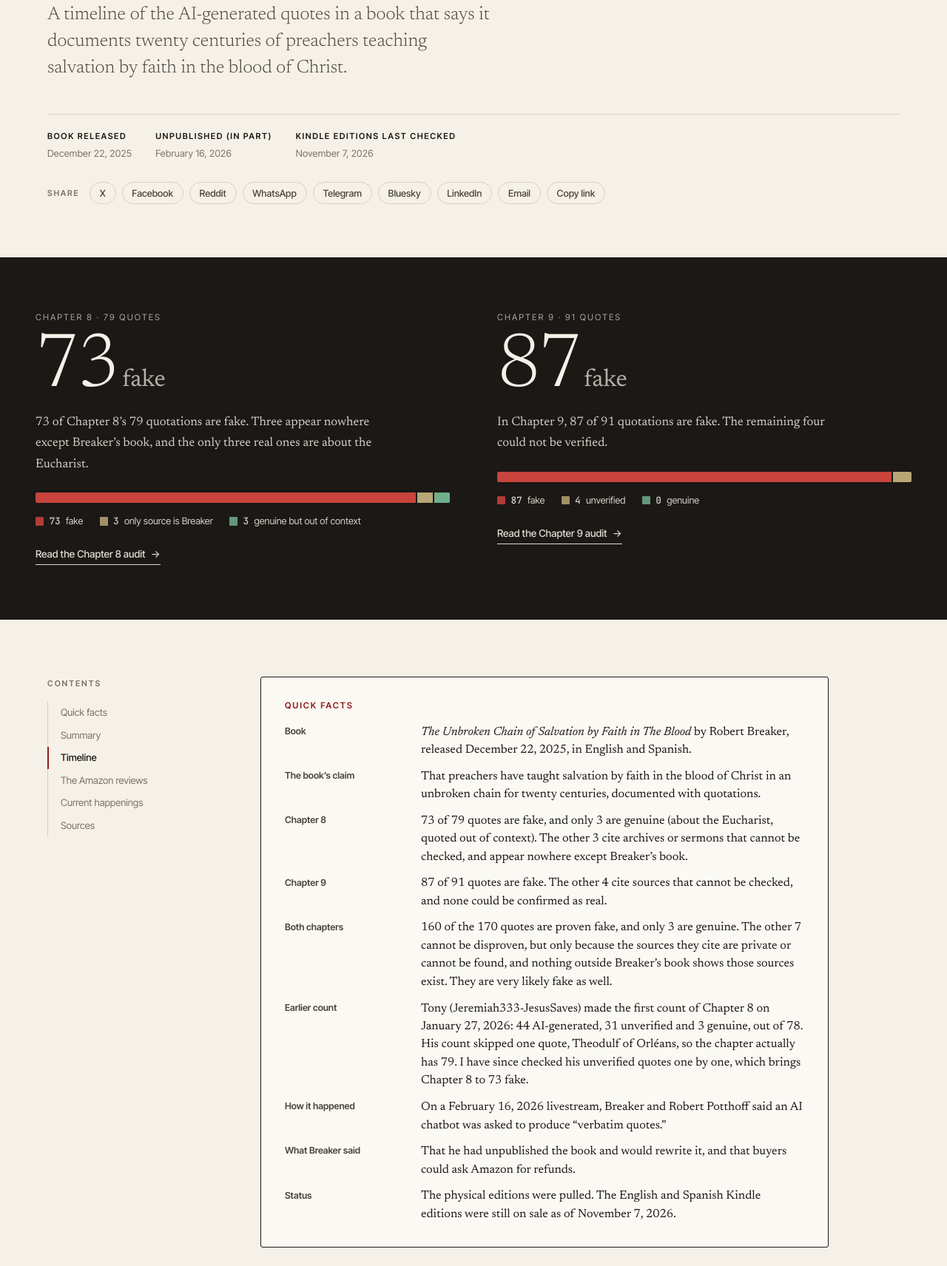
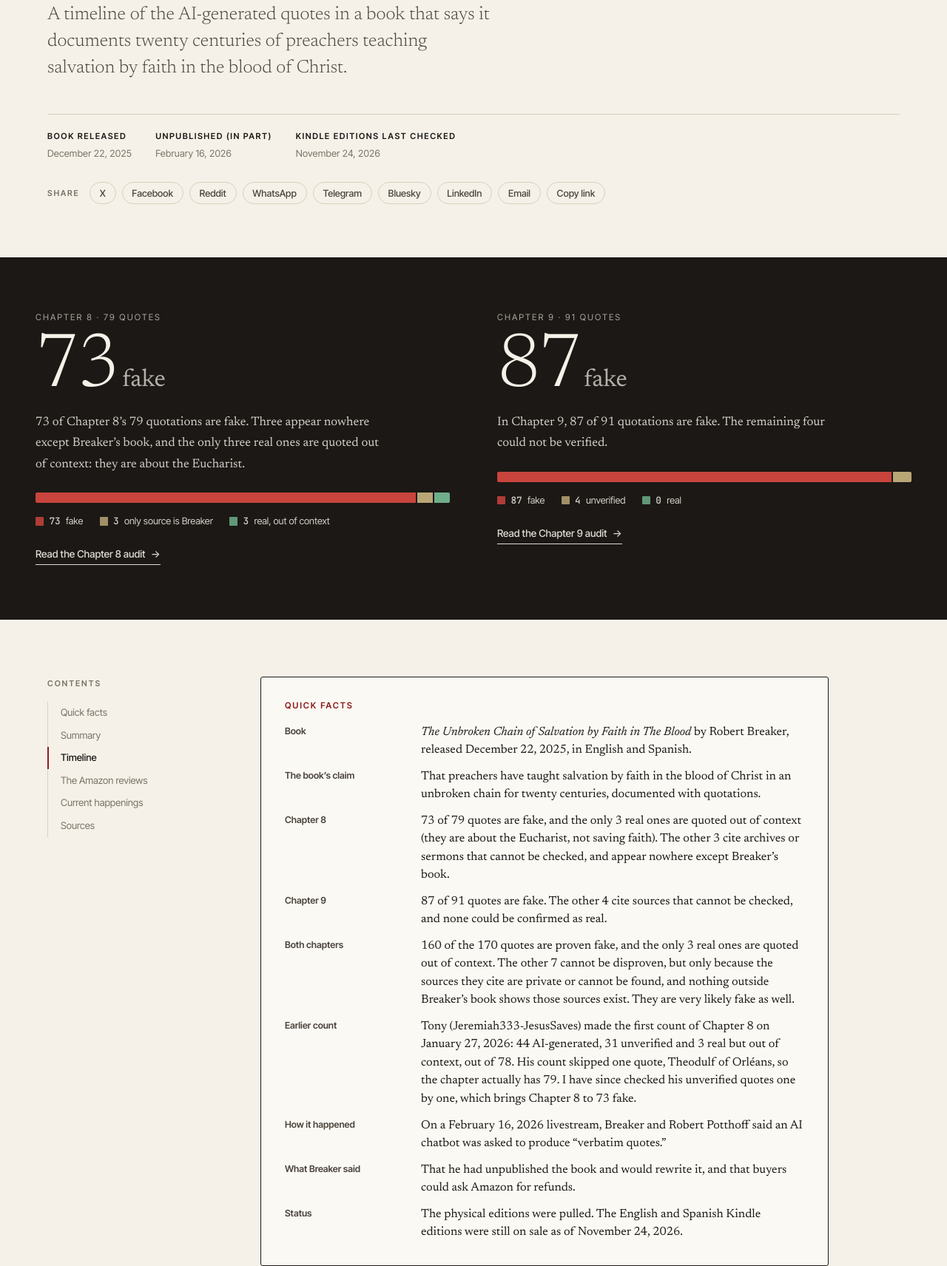
Before and after one commit to TylerMcLaughlin1611/robert-breaker-unbroken-chain-timeline-of-events, a plain HTML site: page index.html in a window 1280 px wide. Shown: the part 537-2249 px from the top of the page at 74% size. Drawn offline with Linux system fonts and the light colour scheme.

Commit message:
Update last checked dates and clarify chapter content
Updated dates for last checked Kindle editions and clarified text regarding quotations in Chapter 8 and Chapter 9.

```diff
--- a/index.html
+++ b/index.html
@@ -399,7 +399,7 @@ footer a{color:var(--ink-2)}
     </div>
   </div>
 </header>
-<div class="ticker" id="ticker" data-since="2026-02-16" data-checked="2026-11-07" role="status">
+<div class="ticker" id="ticker" data-since="2026-02-16" data-checked="2026-11-24" role="status">
   <div class="ticker-inner">
     <span class="ticker-count"><b id="daysUp">264</b><span><span id="daysWord">days</span> since Robert Breaker said he had unpublished the book (February 16, 2026)</span></span>
     <span class="ticker-eds"><span>English Kindle: still on sale</span><span>Spanish Kindle: still on sale</span></span>
@@ -413,7 +413,7 @@ footer a{color:var(--ink-2)}
   <div class="meta">
     <div><strong>Book released</strong>December 22, 2025</div>
     <div><strong>Unpublished (in part)</strong>February 16, 2026</div>
-    <div><strong>Kindle editions last checked</strong>November 7, 2026</div>
+    <div><strong>Kindle editions last checked</strong>November 24, 2026</div>
   </div>
   <div class="share" data-url="https://tylermclaughlin1611.github.io/robert-breaker-unbroken-chain-timeline-of-events/" data-title="Robert Breaker’s Unbroken Chain: 160 of 170 Quotes Are Fake" aria-label="Share this page">
     <span class="share-label">Share</span>
@@ -435,11 +435,11 @@ footer a{color:var(--ink-2)}
     <div>
       <p class="stat-label">Chapter 8 · 79 quotes</p>
       <p class="stat-big">73<small>fake</small></p>
-      <p class="stat-cap">73 of Chapter 8’s 79 quotations are fake. Three appear nowhere except Breaker’s book, and the only three real ones are about the Eucharist.</p>
-      <div class="bar" role="img" aria-label="73 fake, 3 only source is Breaker, 3 genuine (but out of context) of 79">
+      <p class="stat-cap">73 of Chapter 8’s 79 quotations are fake. Three appear nowhere except Breaker’s book, and the only three real ones are quoted out of context: they are about the Eucharist.</p>
+      <div class="bar" role="img" aria-label="73 fake, 3 only source is Breaker, 3 real but out of context, of 79">
         <i class="ai" style="flex:73"></i><i class="un" style="flex:3"></i><i class="ok" style="flex:3"></i>
       </div>
-      <div class="legend"><span class="l-ai"><b>73</b> fake</span><span class="l-un"><b>3</b> only source is Breaker</span><span class="l-ok"><b>3</b> genuine but out of context</span></div>
+      <div class="legend"><span class="l-ai"><b>73</b> fake</span><span class="l-un"><b>3</b> only source is Breaker</span><span class="l-ok"><b>3</b> real, out of context</span></div>
       <a class="stat-link" href="https://tylermclaughlin1611.github.io/robert-breaker-unbroken-chain-chapter-8-ai-quotes/" target="_blank" rel="noopener">Read the Chapter 8 audit <span aria-hidden="true">→</span></a>
     </div>
     <div>
@@ -449,7 +449,7 @@ footer a{color:var(--ink-2)}
       <div class="bar" role="img" aria-label="87 AI-generated, 4 unverified of 91">
         <i class="ai" style="flex:87"></i><i class="un" style="flex:4"></i>
       </div>
-      <div class="legend"><span class="l-ai"><b>87</b> fake</span><span class="l-un"><b>4</b> unverified</span><span class="l-ok"><b>0</b> genuine</span></div>
+      <div class="legend"><span class="l-ai"><b>87</b> fake</span><span class="l-un"><b>4</b> unverified</span><span class="l-ok"><b>0</b> real</span></div>
       <a class="stat-link" href="https://tylermclaughlin1611.github.io/robert-breaker-unbroken-chain-chapter-9-ai-quotes/" target="_blank" rel="noopener">Read the Chapter 9 audit <span aria-hidden="true">→</span></a>
     </div>
   </div>
@@ -474,13 +474,13 @@ footer a{color:var(--ink-2)}
       <dl>
         <dt>Book</dt><dd><em>The Unbroken Chain of Salvation by Faith in The Blood</em> by Robert Breaker, released December 22, 2025, in English and Spanish.</dd>
         <dt>The book’s claim</dt><dd>That preachers have taught salvation by faith in the blood of Christ in an unbroken chain for twenty centuries, documented with quotations.</dd>
-        <dt>Chapter 8</dt><dd>73 of 79 quotes are fake, and only 3 are genuine (about the Eucharist, quoted out of context). The other 3 cite archives or sermons that cannot be checked, and appear nowhere except Breaker’s book.</dd>
+        <dt>Chapter 8</dt><dd>73 of 79 quotes are fake, and the only 3 real ones are quoted out of context (they are about the Eucharist, not saving faith). The other 3 cite archives or sermons that cannot be checked, and appear nowhere except Breaker’s book.</dd>
         <dt>Chapter 9</dt><dd>87 of 91 quotes are fake. The other 4 cite sources that cannot be checked, and none could be confirmed as real.</dd>
-        <dt>Both chapters</dt><dd>160 of the 170 quotes are proven fake, and only 3 are genuine. The other 7 cannot be disproven, but only because the sources they cite are private or cannot be found, and nothing outside Breaker’s book shows those sources exist. They are very likely fake as well.</dd>
-        <dt>Earlier count</dt><dd>Tony (Jeremiah333-JesusSaves) made the first count of Chapter 8 on January 27, 2026: 44 AI-generated, 31 unverified and 3 genuine, out of 78. His count skipped one quote, Theodulf of Orléans, so the chapter actually has 79. I have since checked his unverified quotes one by one, which brings Chapter 8 to 73 fake.</dd>
+        <dt>Both chapters</dt><dd>160 of the 170 quotes are proven fake, and the only 3 real ones are quoted out of context. The other 7 cannot be disproven, but only because the sources they cite are private or cannot be found, and nothing outside Breaker’s book shows those sources exist. They are very likely fake as well.</dd>
+        <dt>Earlier count</dt><dd>Tony (Jeremiah333-JesusSaves) made the first count of Chapter 8 on January 27, 2026: 44 AI-generated, 31 unverified and 3 real but out of context, out of 78. His count skipped one quote, Theodulf of Orléans, so the chapter actually has 79. I have since checked his unverified quotes one by one, which brings Chapter 8 to 73 fake.</dd>
         <dt>How it happened</dt><dd>On a February 16, 2026 livestream, Breaker and Robert Potthoff said an AI chatbot was asked to produce “verbatim quotes.”</dd>
         <dt>What Breaker said</dt><dd>That he had unpublished the book and would rewrite it, and that buyers could ask Amazon for refunds.</dd>
-        <dt>Status</dt><dd>The physical editions were pulled. The English and Spanish Kindle editions were still on sale as of November 7, 2026.</dd>
+        <dt>Status</dt><dd>The physical editions were pulled. The English and Spanish Kindle editions were still on sale as of November 24, 2026.</dd>
       </dl>
     </section>
 
@@ -488,7 +488,7 @@ footer a{color:var(--ink-2)}
       <span class="sec-num">01</span>
       <h2>Summary</h2>
       <p class="lede">On December 22, 2025, Robert Breaker released <i>The Unbroken Chain of Salvation by Faith in The Blood</i>, a book that says it documents twenty centuries of preachers teaching salvation by faith in the blood of Christ.</p>
-      <p>Many of the book’s quotations were generated by an AI chatbot rather than taken from the historical sources. By Breaker’s and Robert Potthoff’s own descriptions, an AI was asked to produce “verbatim quotes.” In my audit, 73 of Chapter 8’s 79 quotes are fake, 3 appear nowhere except Breaker’s book, and only 3 are genuine, all of them about the Eucharist and quoted out of context. In Chapter 9, 87 of 91 quotes are fake and the other 4 could not be verified. Across both chapters, 160 of 170 quotes are proven fake. The rest cannot be disproven only because the sources they cite are private or cannot be found, and nothing outside Breaker’s book shows those sources exist.</p>
+      <p>Many of the book’s quotations were generated by an AI chatbot rather than taken from the historical sources. By Breaker’s and Robert Potthoff’s own descriptions, an AI was asked to produce “verbatim quotes.” In my audit, 73 of Chapter 8’s 79 quotes are fake, 3 appear nowhere except Breaker’s book, and the only 3 real ones are quoted out of context, since they are about the Eucharist. In Chapter 9, 87 of 91 quotes are fake and the other 4 could not be verified. Across both chapters, 160 of 170 quotes are proven fake. The rest cannot be disproven only because the sources they cite are private or cannot be found, and nothing outside Breaker’s book shows those sources exist.</p>
       <p>On February 16, 2026, Breaker said on a livestream that he had unpublished the book and wanted to fix it. The physical editions were pulled, but the English and Spanish digital editions stayed on sale. The Kindle edition I read on October 2, 2026 had not been revised.</p>
       <p class="note">My speculation is marked when it appears, I.E why Robert Breaker hasn't removed it.</p>
       <p>The Amazon description calls the book “thoroughly documented” and says it draws on “modern A.I. search engine analysis.” It also promises to show “why A.I. itself confesses” that faith in the blood is necessary to be saved.</p>
```
